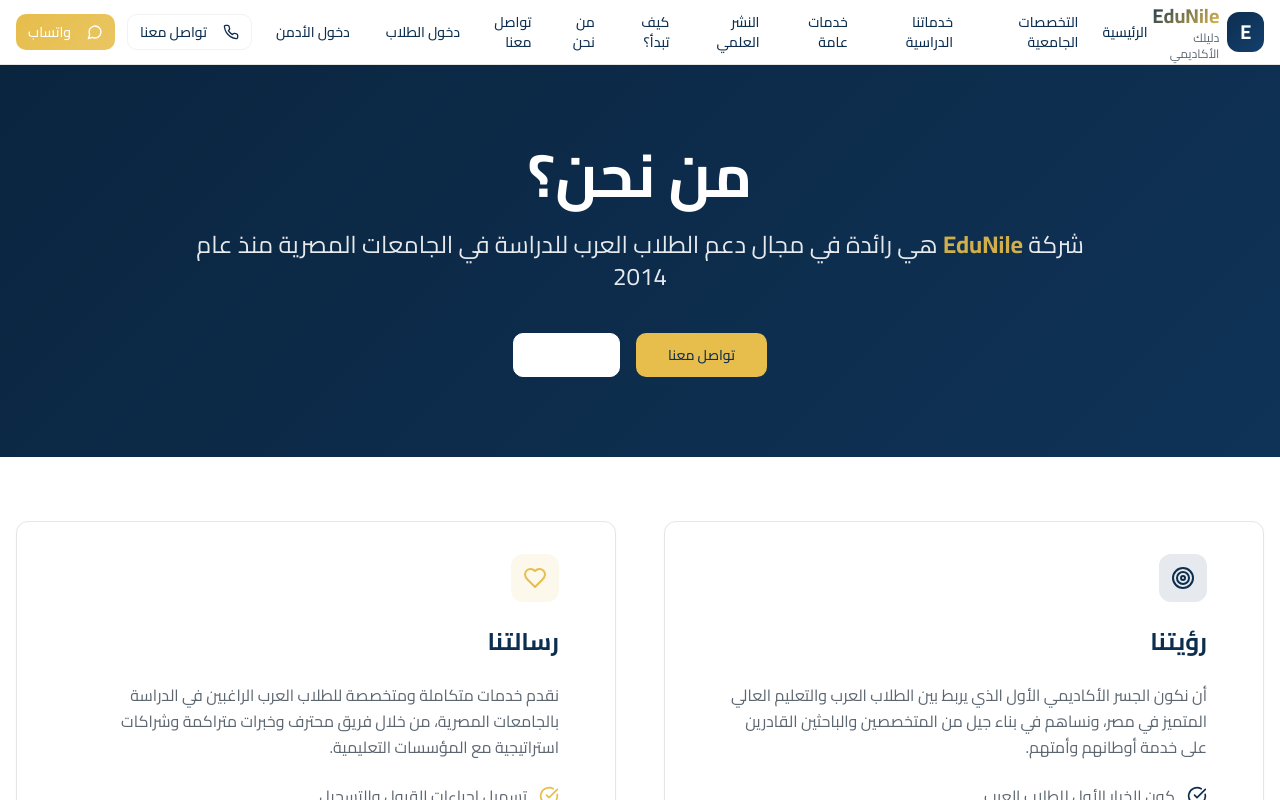
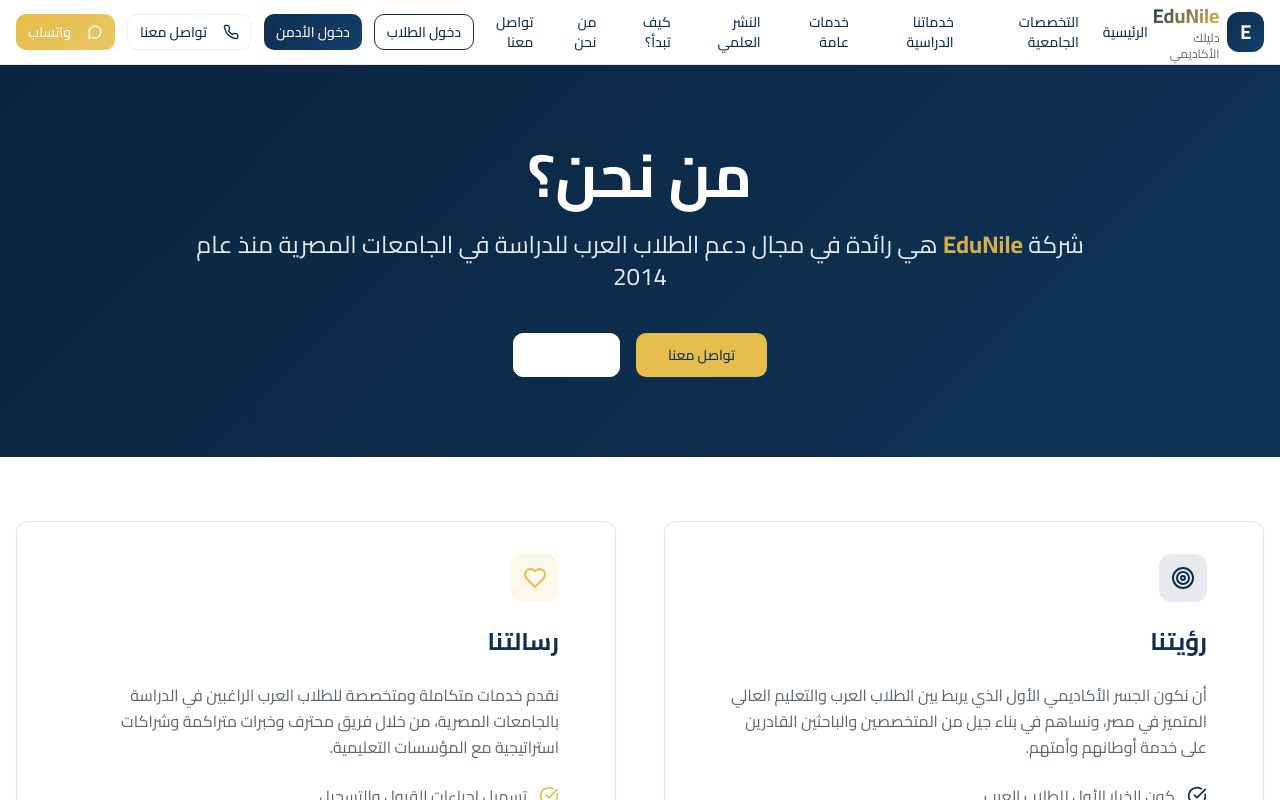
Before and after one commit to ali2200/edunile-pathway-08, a React (Vite) app: page /about in a window 1280 px wide. Shown: the top 800 px of the page. Built offline with nearby package versions, Linux system fonts and the light colour scheme; a web font is replaced by a local one.

Commit message:
Style admin and student login

```diff
--- a/src/components/layout/Header.tsx
+++ b/src/components/layout/Header.tsx
@@ -52,10 +52,10 @@ const Header = () => {
 
           {/* Login & Contact Buttons */}
           <div className="hidden md:flex items-center space-x-reverse space-x-3">
-            <Button size="sm" variant="ghost" asChild>
+            <Button size="sm" variant="outline" className="border-primary text-primary hover:bg-primary hover:text-primary-foreground" asChild>
               <Link to="/student/login">دخول الطلاب</Link>
             </Button>
-            <Button size="sm" variant="ghost" asChild>
+            <Button size="sm" className="bg-primary-gradient hover:opacity-90 text-white" asChild>
               <Link to="/admin/login">دخول الأدمن</Link>
             </Button>
             <Button size="sm" variant="outline" asChild>
@@ -107,10 +107,10 @@ const Header = () => {
                 </Link>
               ))}
               <div className="flex flex-col space-y-2 pt-3 border-t border-border">
-                <Button size="sm" variant="outline" asChild>
+                <Button size="sm" variant="outline" className="border-primary text-primary hover:bg-primary hover:text-primary-foreground" asChild>
                   <Link to="/student/login">دخول الطلاب</Link>
                 </Button>
-                <Button size="sm" variant="outline" asChild>
+                <Button size="sm" className="bg-primary-gradient hover:opacity-90 text-white" asChild>
                   <Link to="/admin/login">دخول الأدمن</Link>
                 </Button>
                 <Button size="sm" variant="outline" asChild>
```
